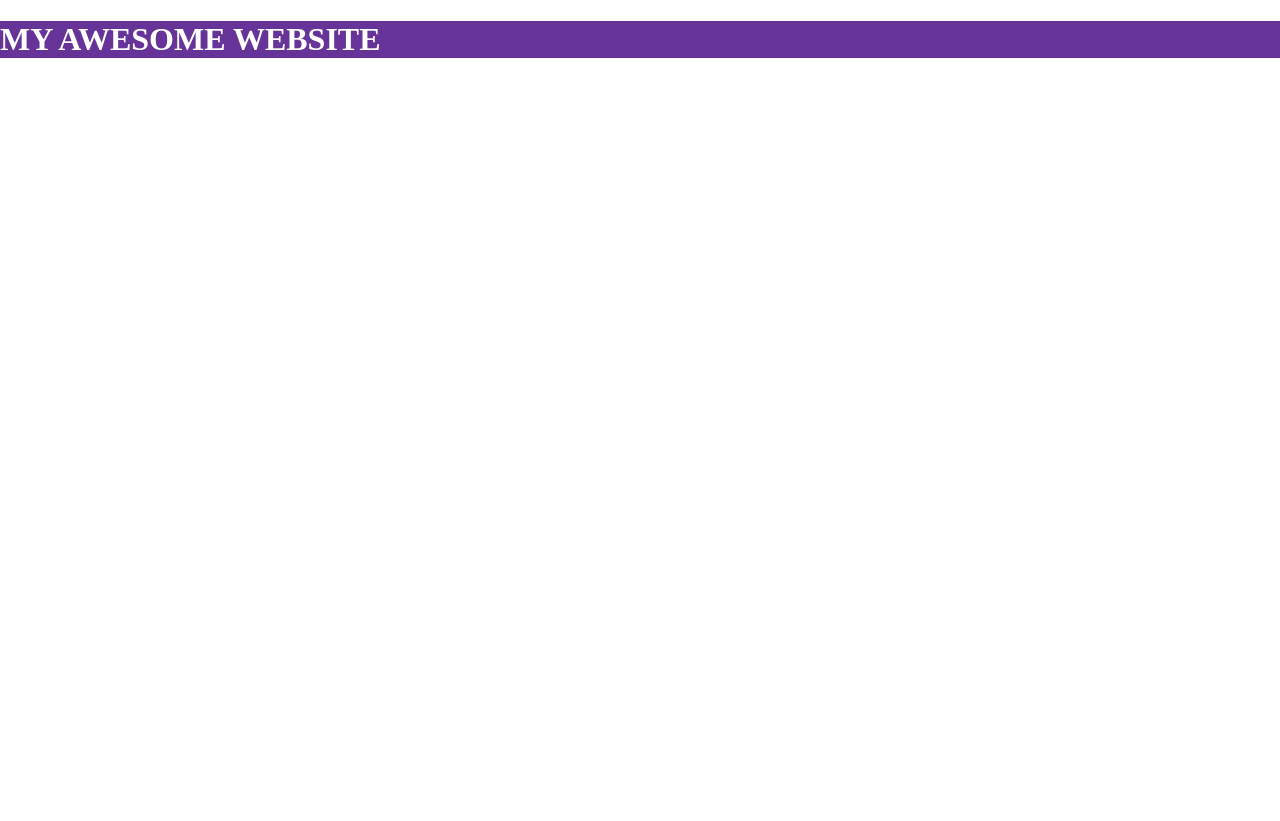
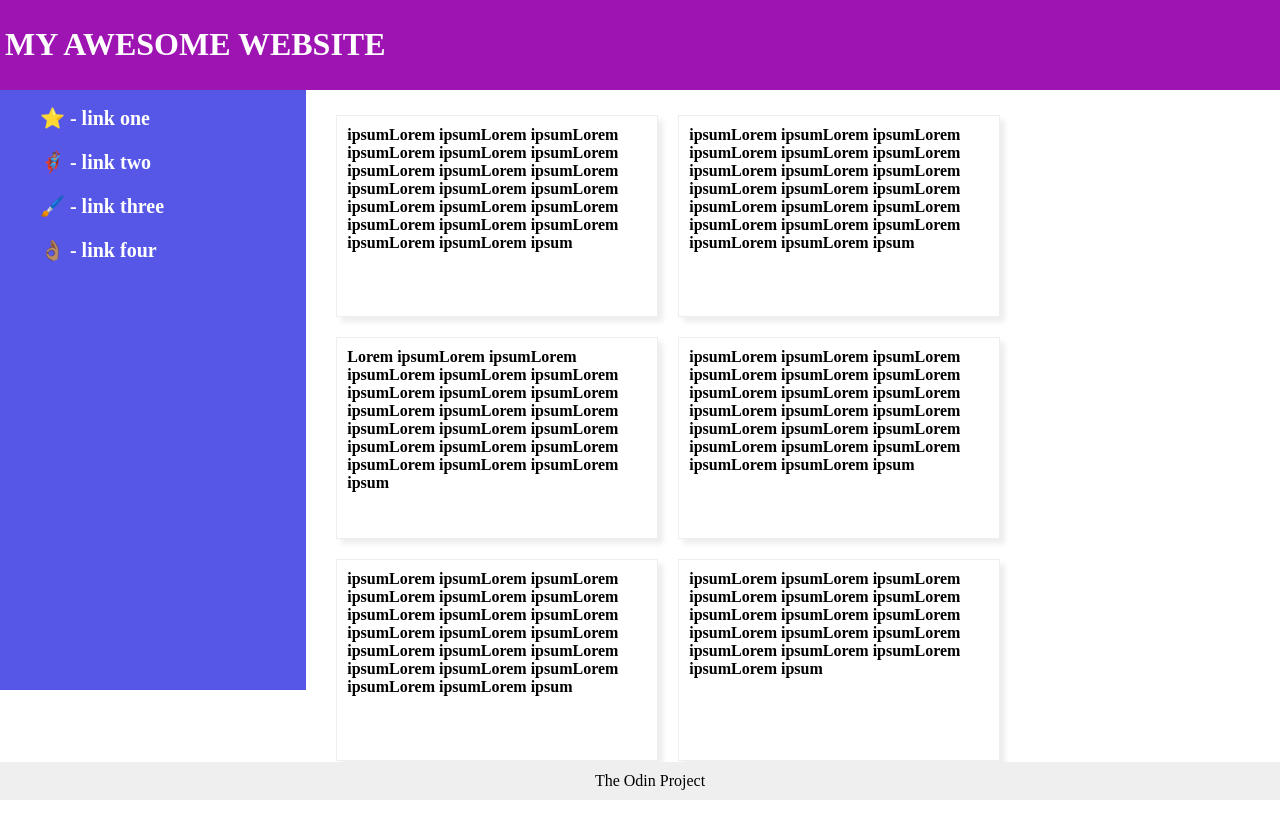
Before and after one commit to YidnekachewTefera/Odin-Css-foundation-myOwnSolutions, a plain HTML site: page flex/07/index.htm in a window 1280 px wide. After the commit the page ends 800 px from the top, so only its background shows below. Drawn offline with Linux system fonts and the light colour scheme.

Commit message:
web page layout with flex

```diff
--- a/flex/07/index.htm
+++ b/flex/07/index.htm
@@ -11,5 +11,24 @@
     <div class="header">
         <h1>MY AWESOME WEBSITE</h1>
     </div>
-</body>
+    <div class="section">
+        <div class="side-nav-bar">
+            <ul class="links">
+                <li><a href="#">⭐ - link one</a></li>
+                <li><a href="#">🦸🏽‍♂️ - link two</a></li>
+                <li><a href="#">🖌️ - link three</a></li>
+                <li><a href="#">👌🏽 -  link four</a></li>
+            </ul>
+        </div>
+        <div class="cards">
+            <div class="card1">ipsumLorem ipsumLorem ipsumLorem ipsumLorem ipsumLorem ipsumLorem ipsumLorem ipsumLorem ipsumLorem ipsumLorem ipsumLorem ipsumLorem ipsumLorem ipsumLorem ipsumLorem ipsumLorem ipsumLorem ipsumLorem ipsumLorem ipsumLorem ipsum</div>
+            <div class="card1"> ipsumLorem ipsumLorem ipsumLorem ipsumLorem ipsumLorem ipsumLorem ipsumLorem ipsumLorem ipsumLorem ipsumLorem ipsumLorem ipsumLorem ipsumLorem ipsumLorem ipsumLorem ipsumLorem ipsumLorem ipsumLorem ipsumLorem ipsumLorem ipsum</div>
+            <div class="card1"> Lorem ipsumLorem ipsumLorem ipsumLorem ipsumLorem ipsumLorem ipsumLorem ipsumLorem ipsumLorem ipsumLorem ipsumLorem ipsumLorem ipsumLorem ipsumLorem ipsumLorem ipsumLorem ipsumLorem ipsumLorem ipsumLorem ipsumLorem ipsumLorem ipsum</div>
+            <div class="card1"> ipsumLorem ipsumLorem ipsumLorem ipsumLorem ipsumLorem ipsumLorem ipsumLorem ipsumLorem ipsumLorem ipsumLorem ipsumLorem ipsumLorem ipsumLorem ipsumLorem ipsumLorem ipsumLorem ipsumLorem ipsumLorem ipsumLorem ipsumLorem ipsum</div>
+            <div class="card1"> ipsumLorem ipsumLorem ipsumLorem ipsumLorem ipsumLorem ipsumLorem ipsumLorem ipsumLorem ipsumLorem ipsumLorem ipsumLorem ipsumLorem ipsumLorem ipsumLorem ipsumLorem ipsumLorem ipsumLorem ipsumLorem ipsumLorem ipsumLorem ipsum</div>
+            <div class="card1"> ipsumLorem ipsumLorem ipsumLorem ipsumLorem ipsumLorem ipsumLorem  ipsumLorem ipsumLorem ipsumLorem ipsumLorem ipsumLorem ipsumLorem ipsumLorem ipsumLorem ipsumLorem ipsumLorem ipsum</div>
+        </div>
+    </div>
+    <div class="footer"> The Odin Project</div>
+    </body>
 </html>
--- a/flex/07/style.css
+++ b/flex/07/style.css
@@ -1,8 +1,58 @@
 html,body{
     margin: 0;
-    height: 100%;
+
 }
 .header{
-    background-color: rebeccapurple;
+    background-color: rgb(157, 20, 178);
     color: white;
+    padding: 5px;
+    font-weight: 700;
 }
+.section{
+
+    display: flex;
+    height: 600px;
+}
+.side-nav-bar{
+    background-color: rgb(87, 87, 231);
+    width: 25%;
+}
+ul{
+    display: flex;
+    flex-direction: column;
+    gap: 20px;
+    list-style-type: none;
+    justify-content: center;
+}
+a{
+    color: white;
+    text-decoration: none;
+    font-size: 20px;
+    font-weight: 700;
+    flex-wrap: wrap;
+}
+.cards{
+    padding: 25px;
+    width: 75%;
+    padding-left: 30px;
+    display: flex;
+    gap: 20px;
+    flex-wrap: wrap;
+}
+.card1{
+    box-shadow:  5px 5px 5px  0px   rgb(239, 238, 238);
+    border: 1px solid rgb(239, 238, 238);
+    width: 300px;
+    font-size: 16px;
+    font-weight: 700;
+    height: 180px;
+    padding: 10px;
+}
+.footer{
+    position: fixed;
+    bottom: 0;
+    padding: 10px;
+    width: 100%;
+    text-align: center;
+    background-color: rgb(239, 239, 239);
+}
```
